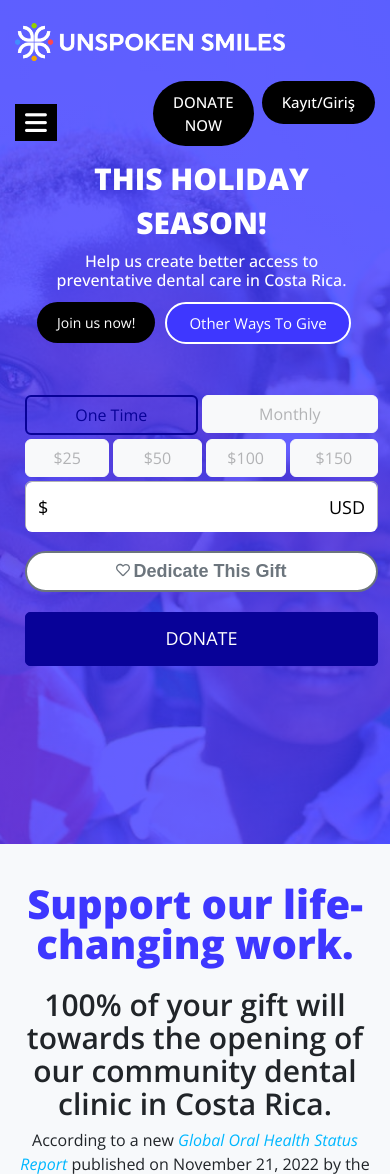
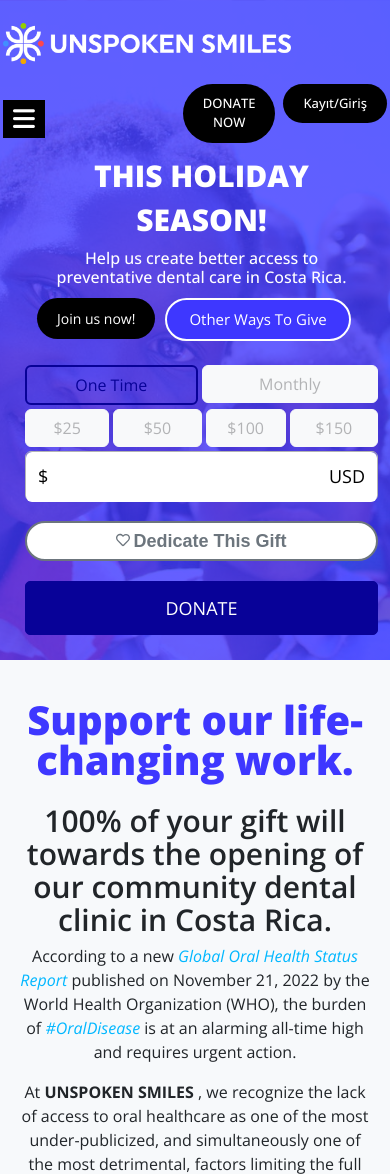
Before and after one commit to neosstaj/unspokensmiles, a Django app: page /donate in a window 390 px wide. Shown: the top 1174 px of the page. Run offline with Django 4.2, Linux system fonts and the light colour scheme; some libraries are stand-ins or nearby versions.

Commit message:
düzenleme

```diff
--- a/main_app/templates/donate.html
+++ b/main_app/templates/donate.html
@@ -6,6 +6,31 @@
 {% endblock css-link %}
 
 {% block site-content %}
+<style>
+    .firstDom{
+        height: 80vh;
+        background:
+            linear-gradient(rgba(62, 55, 255, 0.8), rgba(062, 55, 255, 0.8)),
+            url(static/img/pexels-shelagh-murphy-2883380.jpg);
+        background-position: center;
+        background-size: cover;
+        padding-left: 0;
+        padding-right: 0;
+    }
+    .endContent{
+        background:
+            linear-gradient(rgba(62, 55, 255, 0.8), rgba(062, 55, 255, 0.8)),
+            url(static/img/pexels-shelagh-murphy-2883380.jpg);
+        background-position: center;
+        background-size: cover;
+    }
+    .accordion-button::after{
+        background-image: url(static/img/down-arrow\(black\).png);
+    }
+    .accordion-button:not(.collapsed)::after{
+        background-image: url(static/img/down-arrow.png);
+    }
+</style>
 <!-- HEADER -->
 <header class="firstDom">
   <!-- NAVBAR -->
--- a/static/style/donate.css
+++ b/static/style/donate.css
@@ -20,6 +20,8 @@
 .navbar-logo{
     padding-top: 8px;
     cursor: pointer;
+    padding-left: 0;
+    padding-right: 0;
 }
 .navbar-logo-image img{
     width: 75%;
@@ -28,6 +30,8 @@
 .navbar-menu{
     align-self: end;
     padding-top: 10px;
+    padding-left: 0;
+    padding-right: 0;
 }
 .navbarList{
     display: flex;
@@ -101,6 +105,8 @@
     display: flex;
     justify-content: end;
     align-items: start;
+    padding-left: 0;
+    padding-right: 0;
 }
 .donateButton{
     background: black;
@@ -131,16 +137,6 @@
 
 /* HEADER CSS KODLARI */
 
-.firstDom{
-    height: 80vh;
-    background:
-        linear-gradient(rgba(62, 55, 255, 0.8), rgba(062, 55, 255, 0.8)),
-        url(static/img/pexels-shelagh-murphy-2883380.jpg);
-    background-position: center;
-    background-size: cover;
-    padding-left: 0;
-    padding-right: 0;
-}
 .firstDom-behind{
     height: 90%;
     padding-left: 25px;
@@ -460,13 +456,6 @@
     background-color: black;
     margin-left: -10px;
 }
-
-.accordion-button::after{
-    background-image: url(static/img/down-arrow\(black\).png);
-}
-.accordion-button:not(.collapsed)::after{
-    background-image: url(static/img/down-arrow.png);
-}
 .accordion-button:not(.collapsed){
     box-shadow: none;
     background-color: #2575FC;
@@ -500,13 +489,6 @@
 /* MAIN CONTENT CSS */
 
 /* END CONTENT CSS */
-.endContent{
-    background:
-        linear-gradient(rgba(62, 55, 255, 0.8), rgba(062, 55, 255, 0.8)),
-        url(static/img/pexels-shelagh-murphy-2883380.jpg);
-    background-position: center;
-    background-size: cover;
-}
 .endContent-container{
     padding: 3.5rem 0 2rem 0;
 }
@@ -612,7 +594,10 @@
     }
     /* HEADER KISMI */
     .firstDom{
-        height: 100vh;
+        height: auto !important;
+    }
+    .firstDom-behind{
+        padding-bottom: 25px;
     }
     .firstDom-behind-row{
         height: 70%;
@@ -622,6 +607,7 @@
     }
     .firstDom-behind-right{
         align-self: start;
+        margin-top: 2rem;
     }
     .behind-left-title h1{
         font-size: 50px;
@@ -665,11 +651,19 @@
         padding: 8px 20px;
     }
 }
+@media(max-width:768px){
+    .donateButton{
+        font-size: 13px;
+    }
+}
 @media(max-width:576px){
     .firstDom-behind-row{
         margin-left: 0;
         margin-right: 0;
     }
+    /* .donateButton{
+
+    } */
     .behind-left-paragraph{
         margin-top: .7rem;
         margin-bottom: .7rem;
```
